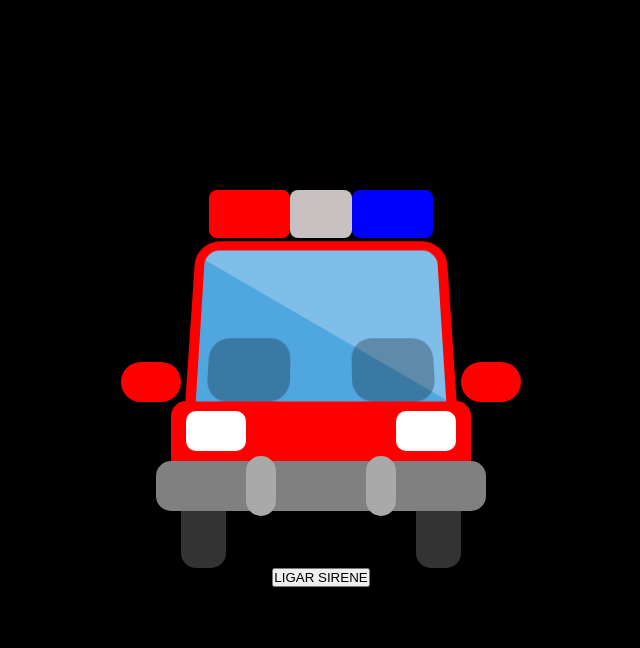
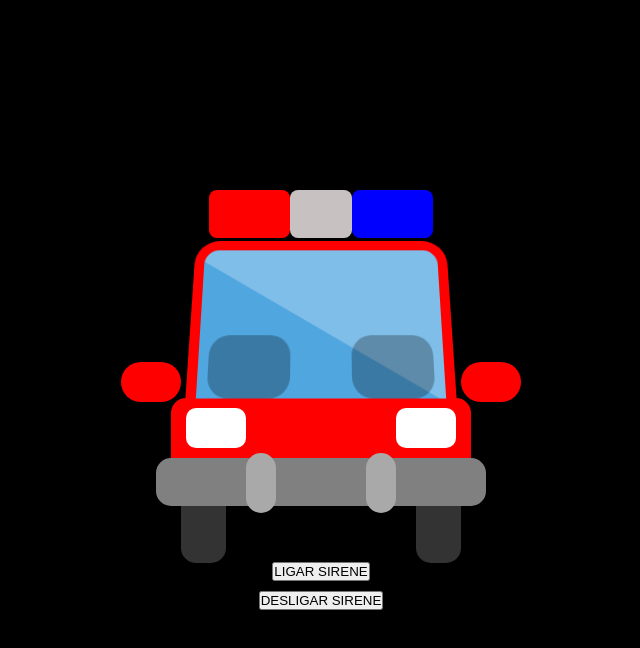
Before and after one commit to luissouza2/sirenePoliciaJS, a plain HTML site: page index.html in a window 1280 px wide. Both pictures are taken after a click on the button "LIGAR SIRENE". Shown: the whole page, without its empty margins (319-959 px from the left). Drawn offline with Linux system fonts and the light colour scheme.

Commit message:
Adicionando botao de desligar

```diff
--- a/index.html
+++ b/index.html
@@ -21,7 +21,8 @@
         <div class="farol"></div>
         <div class="para-choque"></div>
         <div class="rodas"></div>
-        <button class="btn">LIGAR SIRENE</button>
+        <button class="btn-ligar">LIGAR SIRENE</button>
+        <button class="btn-desligar">DESLIGAR SIRENE</button>
     </div>
 </body>
 </html>
--- a/script.js
+++ b/script.js
@@ -14,9 +14,11 @@ function ligaSirene(){
 
 document.addEventListener('click', (e) => {
     const elementoClicado = e.target;
-    if(elementoClicado.classList.contains('btn')){
+    if(elementoClicado.classList.contains('btn-ligar')){
         if(!clicou){
-            setInterval(ligaSirene, 150);
+            const ligarInterval = setInterval(ligaSirene, 150);
         }
+    }else if(elementoClicado.classList.contains('btn-desligar')){
+        location.reload();
     }
 });
--- a/style.css
+++ b/style.css
@@ -197,3 +197,7 @@ body{
     height: 3em;
     border-radius: 8px;
 }
+
+.btn-ligar{
+    margin-bottom: 10px;
+}
```
